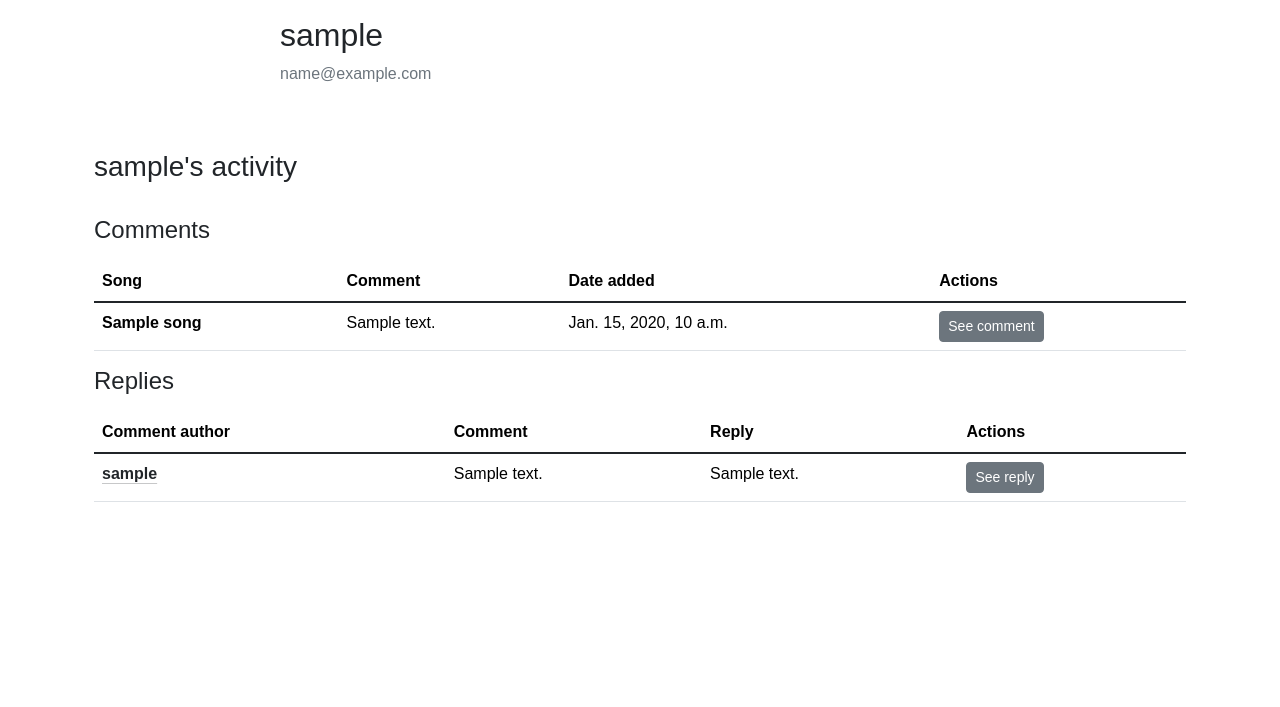
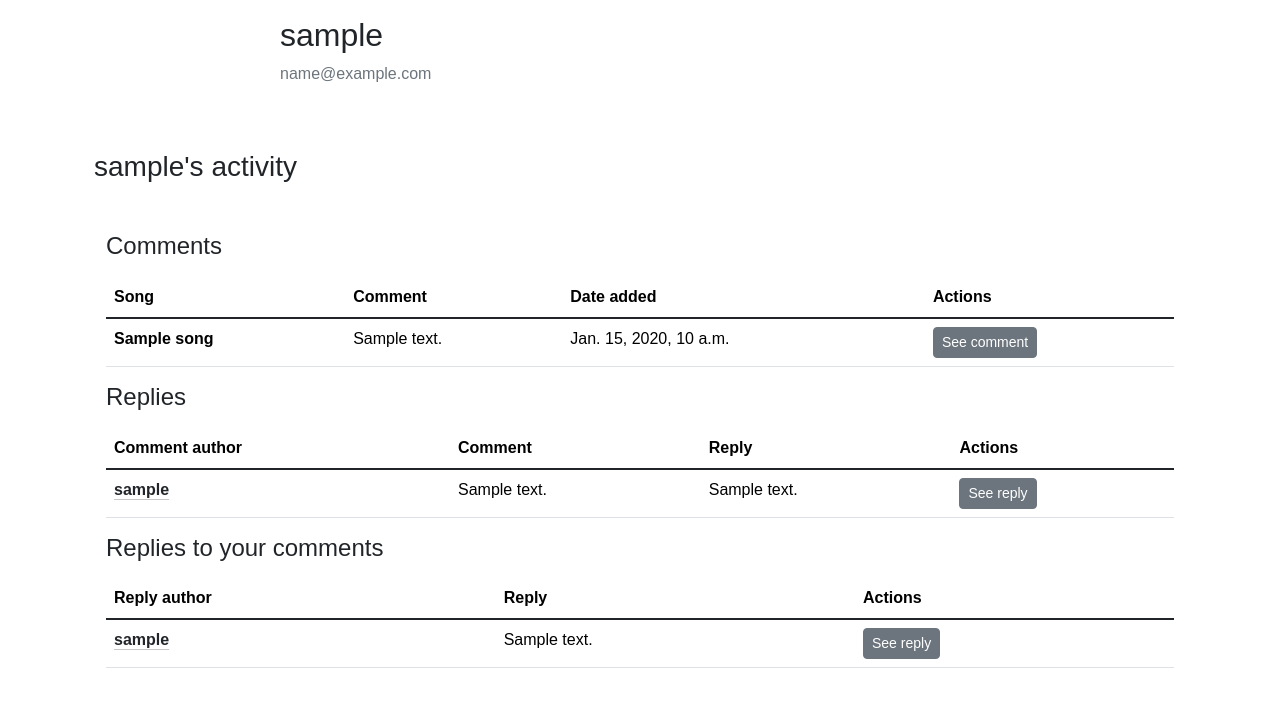
Before and after one commit to aisng/google-drive-audio-player, a Django app: template app/audio_player/templates/user_profile.html in a window 1280 px wide. Shown: the part 50-757 px from the top of the page. Run offline with Django 4.2, Linux system fonts and the light colour scheme; tables that the repository leaves empty hold one stand-in row (values such as "Sample post"); the template is opened without the code that fills it: values that come from a table or form of the project are taken from there, most other values are stand-ins (such as "Sample title", 1, 10 or a date in 2020); some libraries are stand-ins or nearby versions; some web fonts are replaced.

```diff
--- a/app/audio_player/static/css/styles.css
+++ b/app/audio_player/static/css/styles.css
@@ -23,9 +23,9 @@ button:hover {
   text-align: center;
 }
 
-.container > p {
+/* .container > p {
   text-align: center;
-}
+} */
 /* navbar */
 
 nav a {
--- a/app/audio_player/templates/user_profile.html
+++ b/app/audio_player/templates/user_profile.html
@@ -46,7 +46,7 @@
         <br />
       {% endif %}
 
-      <div>
+      <div class="container">
         <h4>Comments</h4>
 
         {% if user_comments %}
@@ -90,7 +90,8 @@
                     </li>
                   {% else %}
                     <li class="page-item">
-                      <a class="page-link" href="?page_comm={{ i }}&page_rep={{ request.GET.page_rep }}">{{ i }}</a>
+                      <a class="page-link"
+                         href="?page_comm={{ i }}&page_rep={{ request.GET.page_rep }}&page_rep_own={{ request.GET.page_rep_own }}">{{ i }}</a>
                     </li>
                   {% endif %}
 
@@ -155,7 +156,8 @@
                     </li>
                   {% else %}
                     <li class="page-item">
-                      <a class="page-link" href="?page_rep={{ i }}&page_comm={{ request.GET.page_comm }}">{{ i }}</a>
+                      <a class="page-link"
+                         href="?page_rep={{ i }}&page_comm={{ request.GET.page_comm }}&page_rep_own={{ request.GET.page_rep_own }}">{{ i }}</a>
                     </li>
                   {% endif %}
 
@@ -174,6 +176,66 @@
           {% endif %}
         {% endif %}
 
+        {% if replies_to_owner %}
+          <h4>Replies to your comments</h4>
+          <table class="table mt-3 mb-3">
+            <thead>
+              <tr>
+                <th scope="col">Reply author</th>
+                <th scope="col">Reply</th>
+                <th scope="col">Actions</th>
+              </tr>
+            </thead>
+            <tbody class="table-group-divider">
+
+              {% for reply_to_owner in replies_to_owner %}
+                <tr>
+                  <th scope="row">
+                    <a class="link-dark link-offset-2 link-underline-opacity-25 link-underline-opacity-100-hover"
+                       href="{% url 'profile' username=reply_to_owner.user.username %}">{{ reply_to_owner.user.username }}</a>
+                  </th>
+                  <td>{{ reply_to_owner.short_body }}</td>
+                  <td>
+                    <a href="{% url 'listen' %}#{{ reply_to_owner.id }}r/{{ reply_to_owner.parent.song_id }}"
+                       id="see-reply"
+                       class="btn btn-secondary btn-sm"
+                       role="button">See reply</a>
+                  </td>
+                </tr>
+              {% endfor %}
+
+            </tbody>
+          </table>
+
+          {% if replies_to_owner.has_other_pages %}
+            <ul class="pagination pagination-sm justify-content-end">
+
+              {% for i in replies_to_owner.paginator.page_range %}
+
+                {% if replies_to_owner.number == i %}
+                  <li class="page-item active">
+                    <a class="page-link">{{ i }}</a>
+                  </li>
+                {% else %}
+                  <li class="page-item">
+                    <a class="page-link"
+                       href="?page_rep_own={{ i }}&page_rep={{ request.GET.page_rep }}&page_comm={{ request.GET.page_comm }}">{{ i }}</a>
+                  </li>
+                {% endif %}
+
+              {% endfor %}
+
+            </ul>
+          {% endif %}
+
+        {% else %}
+
+          {% if user_profile_viewed == user %}
+            <h4>Replies to your comments</h4>
+            <p>Your comments have no replies.</p>
+          {% endif %}
+        {% endif %}
+
       </div>
     </div>
   </div>
--- a/app/audio_player_api/get_drive_data.py
+++ b/app/audio_player_api/get_drive_data.py
@@ -129,8 +129,10 @@ def download_file(real_file_id):
         while done is False:
             status, done = downloader.next_chunk()
             print(f"Dowload {int(status.progress()) * 100 }.")
-            yield file.getvalue()
+            error = False
+            return file.getvalue(), error
+            # yield file.getvalue()
     except HttpError as error:
         print(f"There was an error: {error}")
         file = None
-        return file
+        return file, error.reason
--- a/react_page/src/main.jsx
+++ b/react_page/src/main.jsx
@@ -4,7 +4,7 @@ import ReactDOM from "react-dom/client";
 import App from "./App.jsx";
 
 ReactDOM.createRoot(document.getElementById("root")).render(
-  <React.StrictMode>
-    <App />
-  </React.StrictMode>
+  // <React.StrictMode>
+  <App />
+  // </React.StrictMode>
 );
```
Also changed, not shown: app/audio_player/views.py (+13 -1 lines), app/audio_player_api/views.py (+6 -8 lines).
